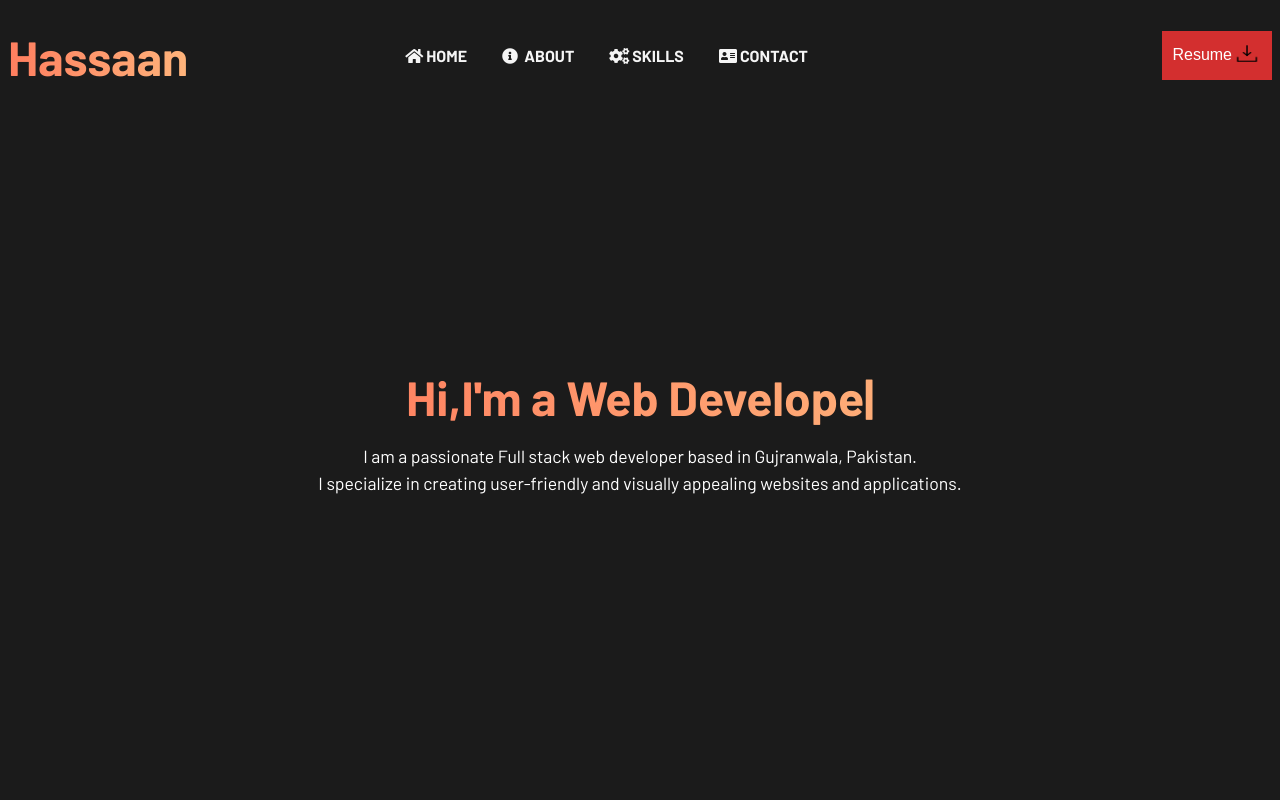
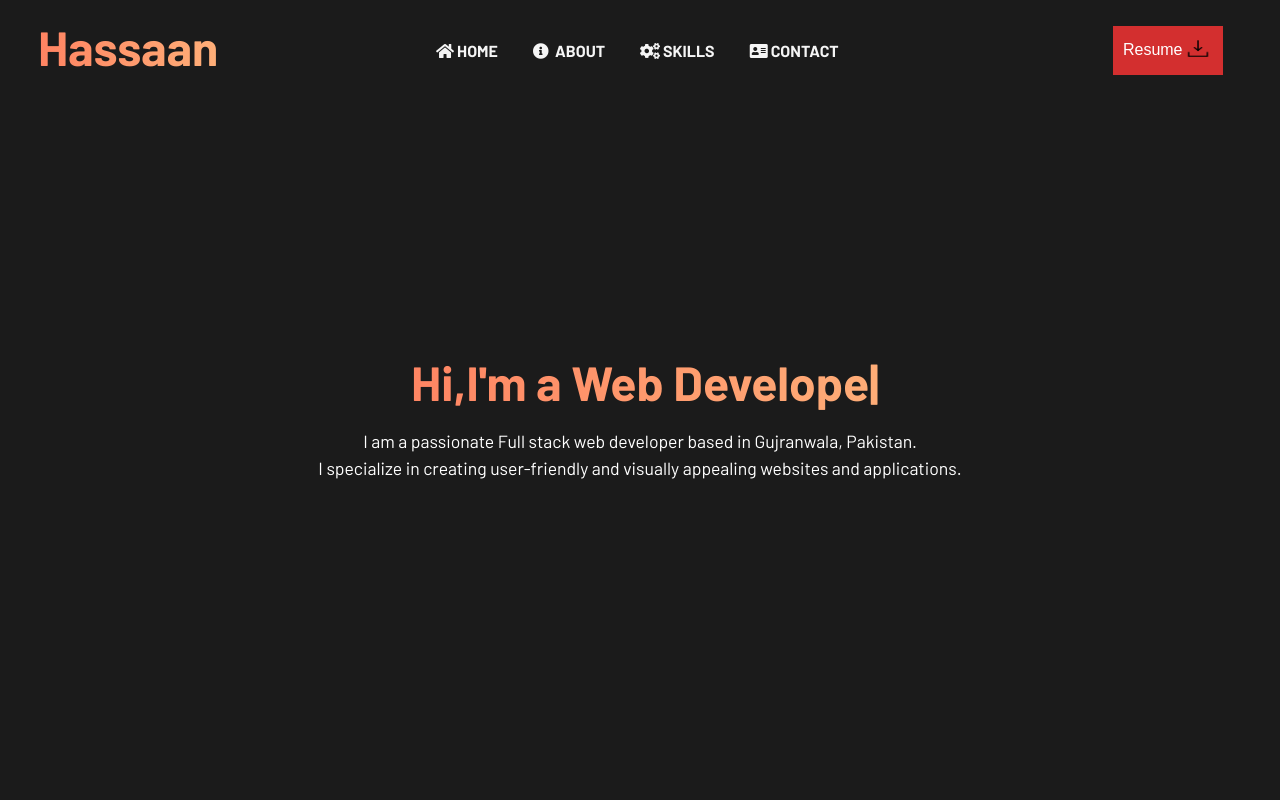
Before and after one commit to Hassaan-here/Hassaan-here-Portfolio, a plain HTML site: page index.html in a window 1280 px wide. Shown: the top 800 px of the page. Drawn offline with nearby package versions, Linux system fonts and the light colour scheme.

Commit message:
Third commit

```diff
--- a/index.html
+++ b/index.html
@@ -104,7 +104,7 @@
     <section id="about">
       <div class="container about">
         <div class="about-content hidden">
-          <h2 class="gradient-text">About Me</h2>
+          <h2 class="about-gradient-text">About Me</h2>
           <p>
             I'm currently pursuing my BS in Computer Science at the University
             of the Punjab. With a strong foundation in front-end and back-end
--- a/public/css/about.css
+++ b/public/css/about.css
@@ -12,7 +12,7 @@
   max-width: 800px; /* Limit content width on larger screens */
   padding: 1.5rem;
 }
-.gradient-text {
+.about-gradient-text {
   font-size: 3em;
   background: linear-gradient(to right, #ff7e5f, #feb47b);
   -webkit-background-clip: text;
--- a/public/css/footer.css
+++ b/public/css/footer.css
@@ -17,7 +17,9 @@ footer .container {
   display: flex;
   flex-direction: column;
 }
-
+.container .col:nth-of-type(1) {
+  text-align: center;
+}
 footer span {
   display: block;
   margin: 10px 0;
--- a/public/css/navbar.css
+++ b/public/css/navbar.css
@@ -10,7 +10,8 @@ header {
   -webkit-background-clip: text;
   color: transparent;
   text-align: center;
-  margin: 20px 0;
+  margin: 10px 0px 10px 10px;
+  padding: 0px 20px;
 }
 /* toggle start */
 
@@ -139,7 +140,7 @@ ul li a {
 .resume-button-container {
   width: 30%;
   display: flex;
-  justify-content: flex-end;
+  justify-content: center;
 }
 
 .resume-button {
@@ -149,6 +150,7 @@ ul li a {
   background-color: #d32f2f;
   border: none;
   padding: 10px;
+  margin: 0px 0px 0px 30px;
   font-size: 1rem;
   transition: background-color 0.2s ease-in-out, transform 0.2s ease-in-out;
   cursor: pointer;
```
